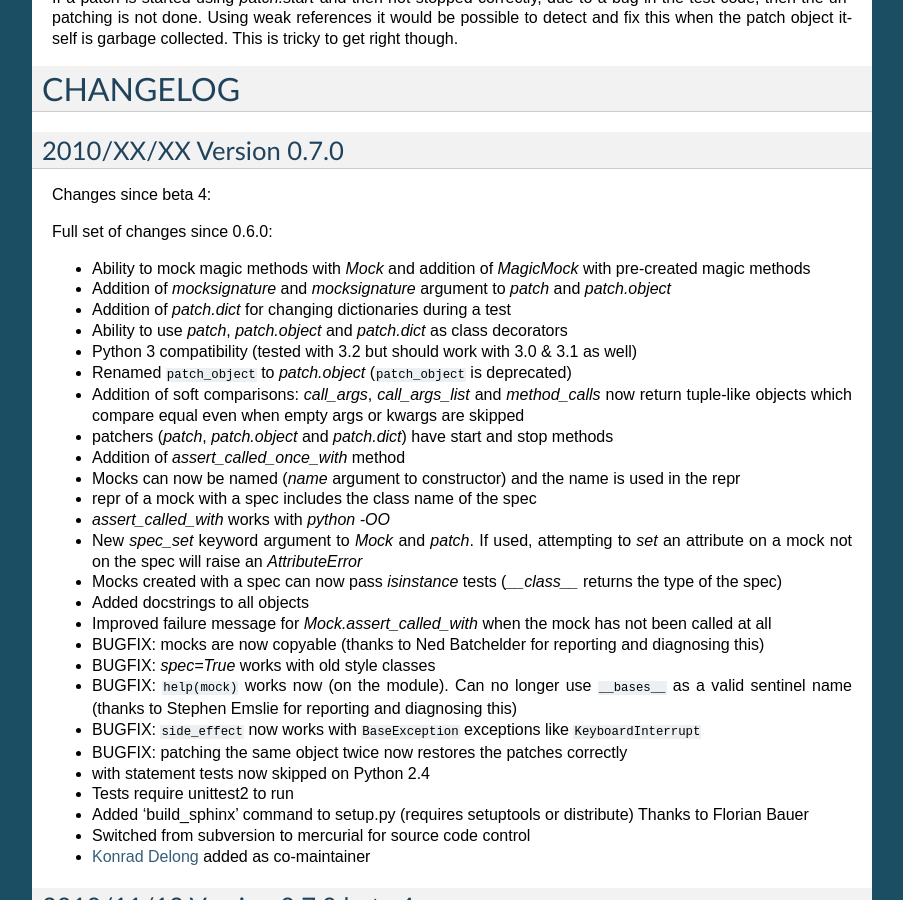
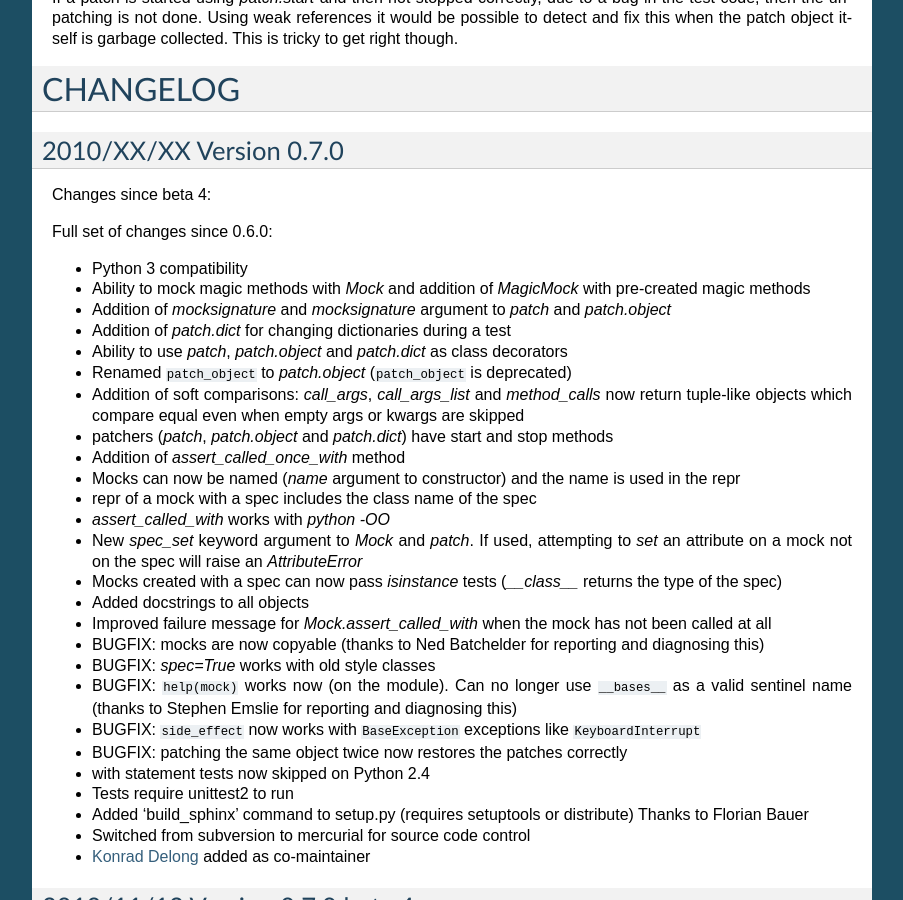
Before and after one commit to testing-cabal/mock, a Sphinx documentation site: the page built from docs/changelog.txt, in a window 1280 px wide and 900 px high, scrolled down 594 px. Shown: the whole window, without its empty margins (198-1101 px from the left). Built offline with Sphinx 7.4.7, drawn with Linux system fonts in a browser that asks for light colours; pages that are not in the unit, such as notebooks, are missing from menus.

Commit message:
Changelog changes

```diff
--- a/docs/changelog.txt
+++ b/docs/changelog.txt
@@ -52,14 +52,13 @@
 
 Full set of changes since 0.6.0:
 
+* Python 3 compatibility
 * Ability to mock magic methods with `Mock` and addition of `MagicMock`
   with pre-created magic methods
 * Addition of `mocksignature` and `mocksignature` argument to `patch` and
   `patch.object`
 * Addition of `patch.dict` for changing dictionaries during a test
 * Ability to use `patch`, `patch.object` and `patch.dict` as class decorators
-* Python 3 compatibility (tested with 3.2 but should work with 3.0 & 3.1 as
-  well)
 * Renamed ``patch_object`` to `patch.object` (``patch_object`` is
   deprecated)
 * Addition of soft comparisons: `call_args`, `call_args_list` and `method_calls`
```
